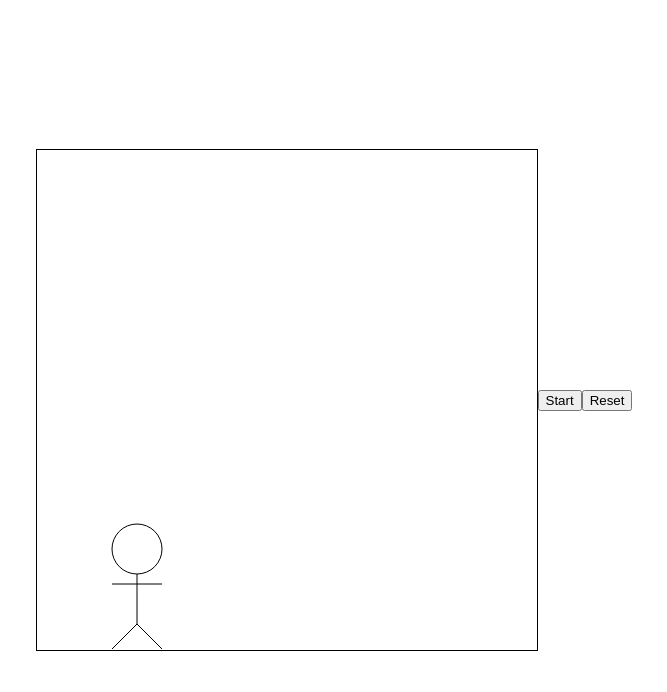
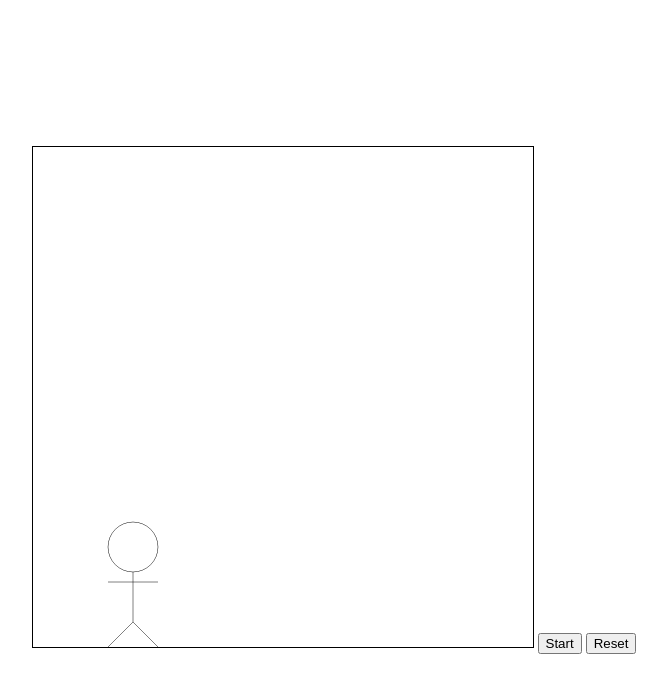
Before and after one commit to Meegul/SwingSoccer, a plain HTML site: page index.html in a window 1280 px wide. Both pictures are taken after a click on the button "Start". Shown: the whole page, without its empty margins (306-973 px from the left). Drawn offline with Linux system fonts and the light colour scheme.

Commit message:
Made graphics not look like crap on high-res displays

```diff
--- a/css/main.css
+++ b/css/main.css
@@ -3,6 +3,9 @@ body {
     align-items: center;
     justify-content: center;
 }
+
 canvas {
+    width: 500px;
+    height: 500px;
     border: 1px solid black;
 }
--- a/index.html
+++ b/index.html
@@ -3,11 +3,14 @@
     <meta name="viewport" content="width=device-width, initial-scale=1">
     <link href="css/main.css" rel="stylesheet">
 </head>
+
 <body>
-    <canvas id="game" width="500px" height="500px">No canvas for you</canvas>
+<main>
+    <canvas id="game" width="1000px" height="1000px">No canvas for you</canvas>
     <button id="render">Start</button>
     <button id="clear">Reset</button>
-    <script src="js/game.js" text="javascript"></script>
-    <script src="js/graphics.js" text="javascript"></script>
-    <script src="js/controls.js" text="javascript"></script>
+    <script language="javascript" src="js/controls.js"></script>
+    <script language="javascript" src="js/game.js"></script>
+    <script language="javascript" src="js/graphics.js"></script>
+</main>
 </body>
--- a/js/game.js
+++ b/js/game.js
@@ -2,18 +2,18 @@ let running = false;
 const objects = [];
 
 objects[0] = {
-    x0: 100,
-    y0: 100,
-    x: 100,
-    y: 100,
+    x0: 200,
+    y0: 200,
+    x: 200,
+    y: 200,
     dx: 0,
     dy: 0,
-    dxMax: 5,
-    dyMax: 20,
-    lines: [[0,0,0,50],[0,50,-25,75],[0,50,25,75],[0,10,-25,10],[0,10,25,10]],
-    circles: [[0, -25, 25]],
-    height: 75,
-    width: 25,
+    dxMax: 10,
+    dyMax: 40,
+    lines: [[0, 0, 0, 100], [0, 100, -50, 150], [0, 100, 50, 150], [0, 20, -50, 20], [0, 20, 50, 20]],
+    circles: [[0, -50, 50]],
+    height: 150,
+    width: 50,
     angle: 0
 };
 
@@ -36,16 +36,16 @@ function updateLocations() {
         on.y += on.dy;
 
         //Resolve errors that would've occurred
-        if (on.x+on.width >= area.width) {
-            on.x = area.width-1-on.width;
+        if (on.x + on.width > area.width) {
+            on.x = area.width - on.width;
             on.dx = 0;
         }
-        if (on.x-on.width < 0) {
-            on.x = 0+on.width;
+        if (on.x - on.width < 0) {
+            on.x = 0 + on.width;
             on.dx = 0;
         }
-        if (on.y+on.height >= area.height) {
-            on.y = area.height-1-on.height;
+        if (on.y + on.height > area.height) {
+            on.y = area.height - on.height;
             on.dy = 0;
         }
         if (on.y < 0) {
@@ -74,16 +74,16 @@ function resetVelocities() {
 //Checks to see what keys the user is pressing in order
 //to determine what direction to move
 function updateVelocities() {
-    const friction = .9; //Speeds get slowed by .1 every frame
-    const gravity = .5;
+    const friction = .86; //Speeds get slowed by .1 every frame
+    const gravity = 1.2;
     let xChange = 0;
     let yChange = 0;
     if (keysDown[68]) //If d, increase speed right
-        xChange += 1;
+        xChange += 2;
     if (keysDown[65]) //If a, increase speed left
-        xChange -= 1;
-    if (keysDown[87] && objects[0].y+objects[0].height == area.height - 1) //If w && object on ground, jump
-        yChange -= 10;
+        xChange -= 2;
+    if (keysDown[87] && objects[0].y + objects[0].height == area.height) //If w && object on ground, jump
+        yChange -= 25;
 
     //TESTING ANGLES
     if (keysDown[69])
@@ -93,24 +93,24 @@ function updateVelocities() {
 
 
     //Calculates the new speeds
-    objects[0].dx = objects[0].dx*friction + xChange;
+    objects[0].dx = objects[0].dx * friction + xChange;
     objects[0].dy = objects[0].dy + yChange + gravity;
 
     //Checks if the object is going too fast and
-    //caps the speed, if necesary
+    //caps the speed, if necessary
     if (objects[0].dx > objects[0].dxMax)
         objects[0].dx = objects[0].dxMax;
 
-    if (objects[0].dx < objects[0].dxMax*-1)
-        objects[0].dx = objects[0].dxMax*-1;
+    if (objects[0].dx < objects[0].dxMax * -1)
+        objects[0].dx = objects[0].dxMax * -1;
 
     if (objects[0].dy > objects[0].dyMax)
         objects[0].dy = objects[0].dyMax;
 
-    if (objects[0].dy < objects[0].dyMax*-1)
-        objects[0].dy = objects[0].dyMax*-1;
+    if (objects[0].dy < objects[0].dyMax * -1)
+        objects[0].dy = objects[0].dyMax * -1;
 
     //If we're on the ground and didn't jump, have no vertical velocity
-    if (yChange == 0 && objects[0].y+objects[0].height == area.height -1)
+    if (yChange == 0 && objects[0].y + objects[0].height == area.height)
         objects[0].dy = 0;
 }
```
Also changed, not shown: js/graphics.js (+5 -5 lines).
